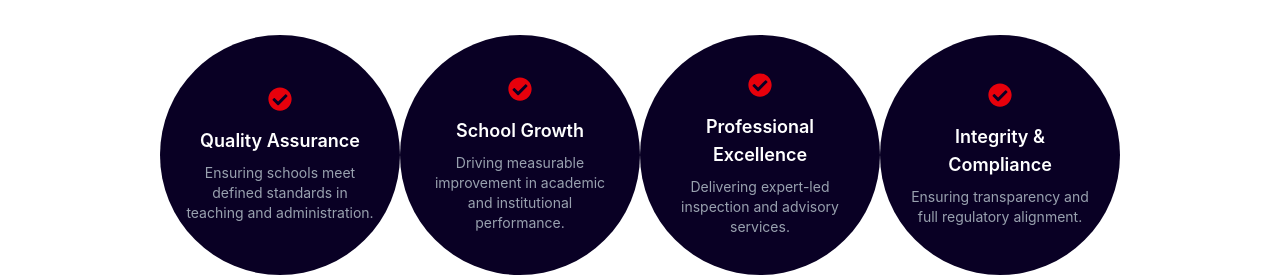
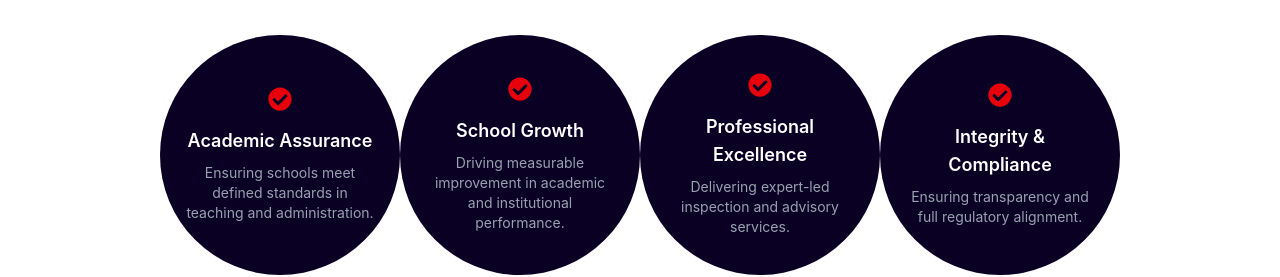
Before and after one commit to Orisunmibare-Muiz/the-inspectorate-web, a React (Vite) app: page / in a window 1280 px wide. Shown: the part 1720-1997 px from the top of the page. Built offline with nearby package versions, Linux system fonts and the light colour scheme.

Commit message:
data: update ChooseUs data with new content

```diff
--- a/src/Data/ChooseUsData.js
+++ b/src/Data/ChooseUsData.js
@@ -1,6 +1,6 @@
 export const ChooseUsData = [
   {
-    title: "Quality Assurance",
+    title: "Academic Assurance",
     text: "Ensuring schools meet defined standards in teaching and administration.",
   },
   {
```
